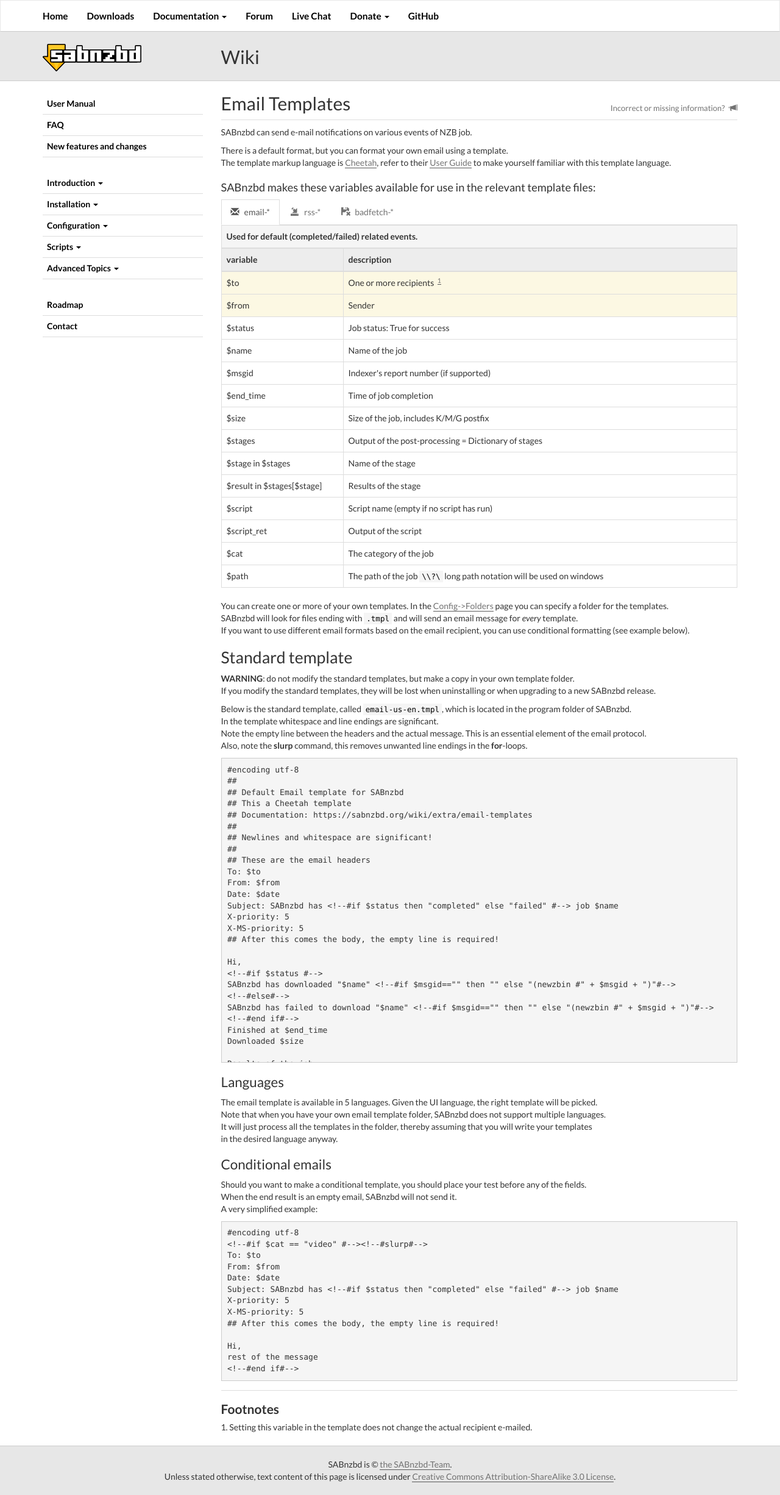
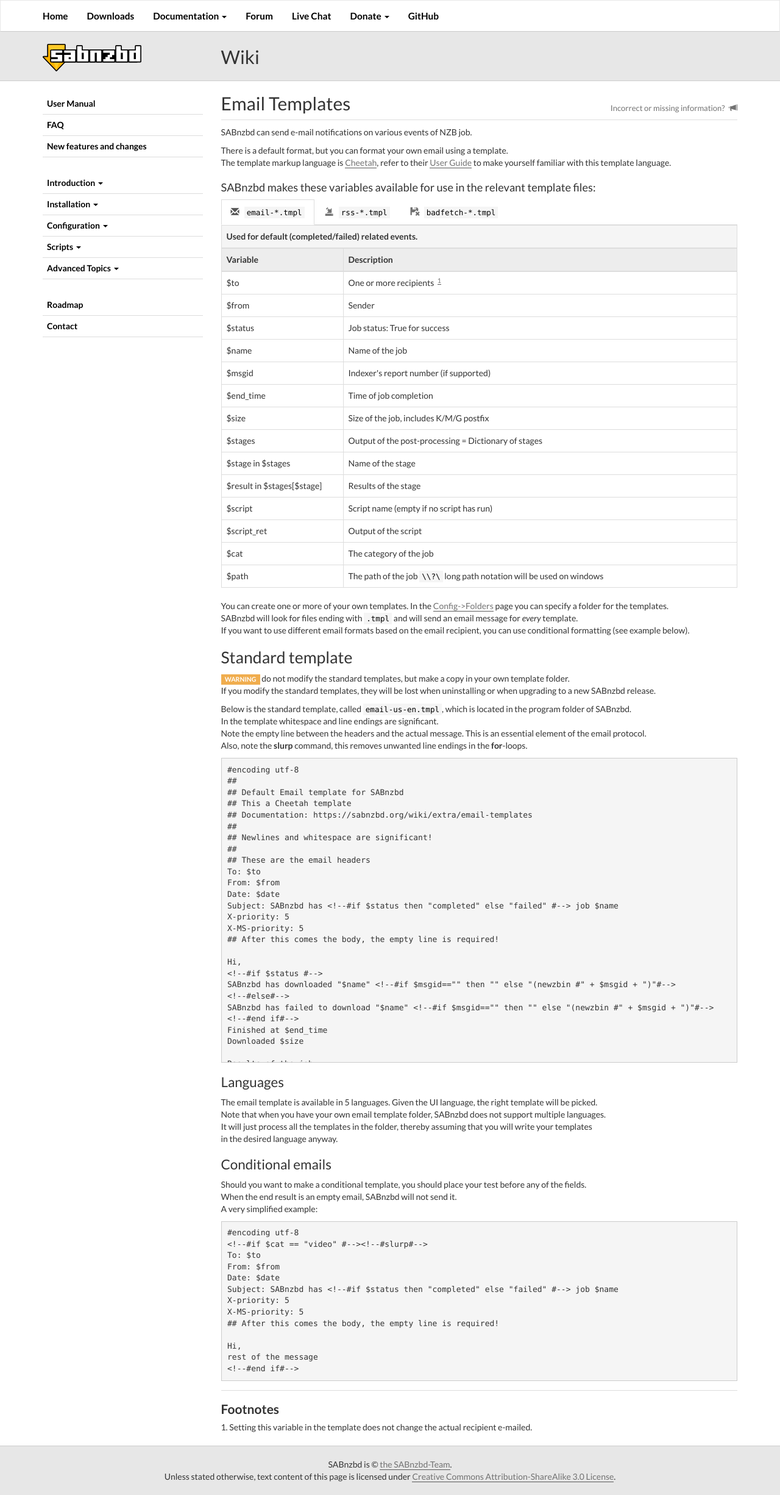
Before and after one commit to sabnzbd/sabnzbd.github.io, a Jekyll site: the page built from wiki/extra/email-templates.html, in a window 1280 px wide. Shown: the whole page at 61% size. Built offline with Jekyll 4.4.1, drawn with Linux system fonts in a browser that asks for light colours.

Commit message:
Small tweaks

```diff
--- a/wiki/configuration/2.0/servers.html
+++ b/wiki/configuration/2.0/servers.html
@@ -60,12 +60,14 @@
             <td><strong>Certificate verification</strong></td>
             <td>
                 <p>SABnzbd can verify the certificates your newsserver uses to verify its identity. Python 2.7.9 or above, OpenSSL 1.0.2 or above and up-to-date local CA certificates are required.</p>
+                <p><span class="label label-danger">WARNING</span> Disabeling or setting this check to <code>Minimal</code> allows anyone to redirect and intercept your traffic using <em>any</em> valid certificate!  It is comparable to not using SSL at all.</p>
+                <p>Read more on <a href="/wiki/advanced/certificate-errors.html">Certificate verification</a>.</p>
                 <ul>
                     <li><code>None</code> = Certificates are not verified</li>
-                    <li><code>Minimal</code> = Verify certificates before connecting</li>
+                    <li><code>Minimal</code> = Verify certificates before connecting<br></li>
                     <li><code>Strict</code> = Verify and enforce matching hostname. This setting can be problematic for some servers that use 1 certificate for multiple servers.</li>
                 </ul>
-                <p>Read more on <a href="/wiki/advanced/certificate-errors.html">Certificate verifications</a>.</p>
+
             </td>
         </tr>
         <tr>
--- a/wiki/extra/email-templates.html
+++ b/wiki/extra/email-templates.html
@@ -9,9 +9,9 @@
 <h3>SABnzbd makes these variables available for use in the relevant template files:</h3>
 <div>
   <ul class="nav nav-tabs" role="tablist">
-    <li role="presentation" class="active"><a href="#templateEmail" aria-controls="templateEmail" role="tab" data-toggle="tab"><span class="glyphicon glyphicon-envelope" aria-hidden="true"></span>&nbsp;&nbsp; email-*</a></li>
-    <li role="presentation"><a href="#templateRss" aria-controls="templateRss" role="tab" data-toggle="tab"><span class="glyphicon glyphicon-import" aria-hidden="true"></span>&nbsp;&nbsp; rss-*</a></li>
-    <li role="presentation"><a href="#templateBadFetch" aria-controls="templateBadFetch" role="tab" data-toggle="tab"><span class="glyphicon glyphicon-floppy-remove" aria-hidden="true"></span>&nbsp;&nbsp; badfetch-*</a></li>
+    <li role="presentation" class="active"><a href="#templateEmail" aria-controls="templateEmail" role="tab" data-toggle="tab"><span class="glyphicon glyphicon-envelope" aria-hidden="true"></span>&nbsp;&nbsp; <code>email-*.tmpl</code></a></li>
+    <li role="presentation"><a href="#templateRss" aria-controls="templateRss" role="tab" data-toggle="tab"><span class="glyphicon glyphicon-import" aria-hidden="true"></span>&nbsp;&nbsp; <code>rss-*.tmpl</code></a></li>
+    <li role="presentation"><a href="#templateBadFetch" aria-controls="templateBadFetch" role="tab" data-toggle="tab"><span class="glyphicon glyphicon-floppy-remove" aria-hidden="true"></span>&nbsp;&nbsp; <code>badfetch-*.tmpl</code></a></li>
   </ul>
 
   <div class="tab-content">
@@ -22,16 +22,16 @@
                     <th colspan="2">Used for default (completed/failed) related events.</th>
                 </tr>
                 <tr>
-                    <th>variable</th>
-                    <th>description</th>
+                    <th>Variable</th>
+                    <th>Description</th>
                 </tr>
             </thead>
             <tbody>
-                <tr class="warning">
+                <tr>
                     <td>$to</td>
                     <td>One or more recipients &nbsp;<sup class="footnoteref"><a id="footnoteref-1" href="#footnote-1">1</a></sup></td>
                 </tr>
-                <tr class="warning">
+                <tr>
                     <td>$from</td>
                     <td>Sender</td>
                 </tr>
@@ -93,16 +93,16 @@
                     <th colspan="2">Used for RSS related events.</th>
                 </tr>
                 <tr>
-                    <th>variable</th>
-                    <th>description</th>
+                    <th>Variable</th>
+                    <th>Description</th>
                 </tr>
             </thead>
             <tbody>
-                <tr class="warning">
+                <tr>
                     <td>$to</td>
                     <td>One or more recipients &nbsp;<sup class="footnoteref"><a id="footnoteref-1" href="#footnote-1">1</a></sup></td>
                 </tr>
-                <tr class="warning">
+                <tr>
                     <td>$from</td>
                     <td>Sender</td>
                 </tr>
@@ -128,20 +128,20 @@
     <div role="tabpanel" class="tab-pane" id="templateBadFetch">
         <table class="table table-bordered table-hover">
             <thead>
-                <tr class="active">
-                    <th colspan="2"><span class="label  label-success">0.7.0+</span> Used to report failed URL-based NZB retrievals.</th>
+                <tr>
+                    <th colspan="2">Used to report failed URL-based NZB retrievals.</th>
                 </tr>
                 <tr>
-                    <th>variable</th>
-                    <th>description</th>
+                    <th>Variable</th>
+                    <th>Description</th>
                 </tr>
             </thead>
             <tbody>
-                <tr class="warning">
+                <tr>
                     <td>$to</td>
                     <td>One or more recipients &nbsp;<sup class="footnoteref"><a id="footnoteref-1" href="#footnote-1">1</a></sup></td>
                 </tr>
-                <tr class="warning">
+                <tr>
                     <td>$from</td>
                     <td>Sender</td>
                 </tr>
@@ -166,7 +166,7 @@
     If you want to use different email formats based on the email recipient, you can use conditional formatting (see example below).<br>
 </p>
 <h1 id="toc0"><span>Standard template</span></h1>
-<p><strong>WARNING</strong>: do not modify the standard templates, but make a copy in your own template folder.<br>
+<p><span class="label label-warning">WARNING</span> do not modify the standard templates, but make a copy in your own template folder.<br>
     If you modify the standard templates, they will be lost when uninstalling or when upgrading to a new SABnzbd release.
 </p>
 <p>Below is the standard template, called <code>email-us-en.tmpl</code>, which is located in the program folder of SABnzbd.<br>
```
Also changed, not shown: wiki/advanced/certificate-errors.md (+5 -7 lines).
